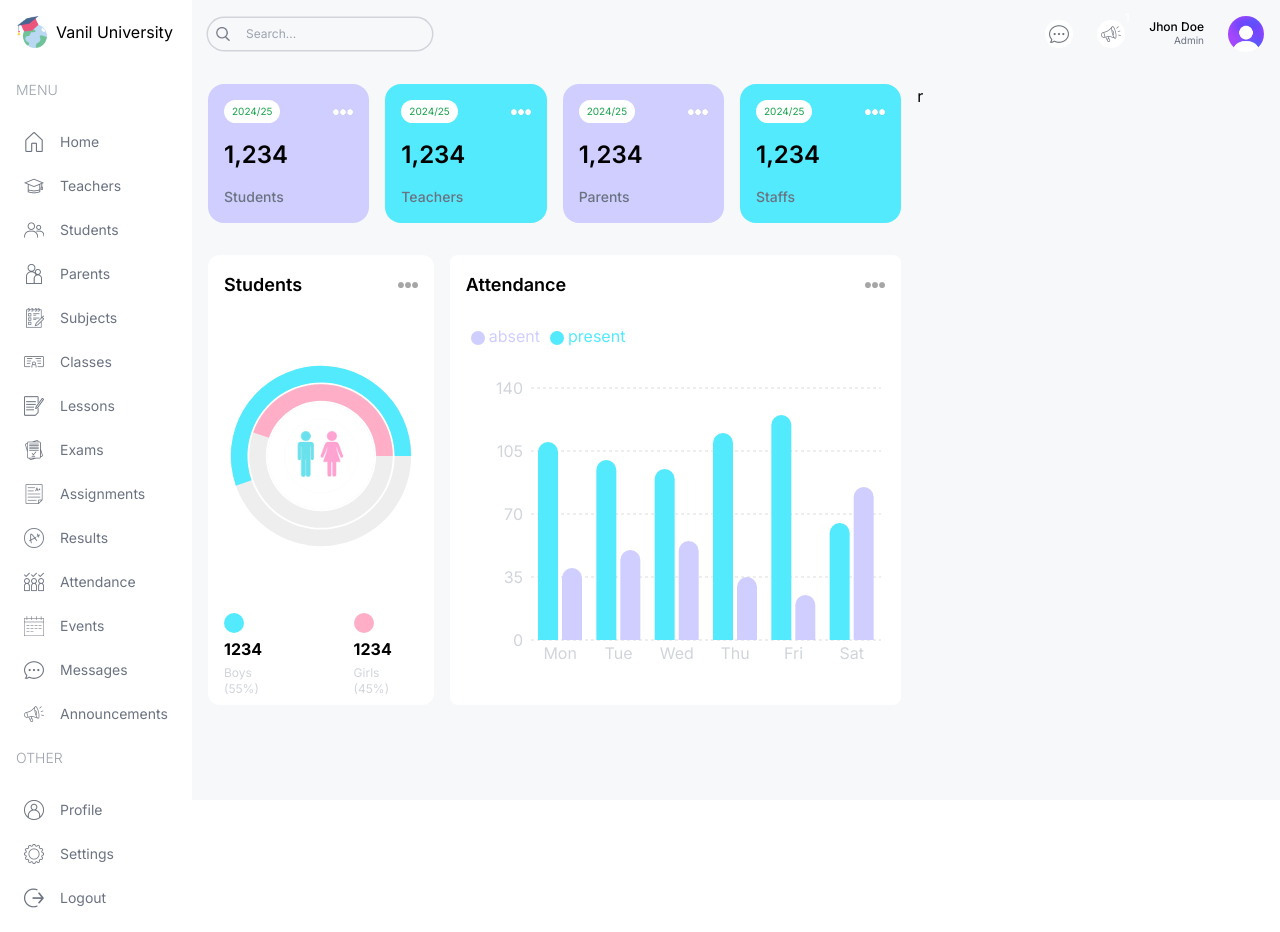
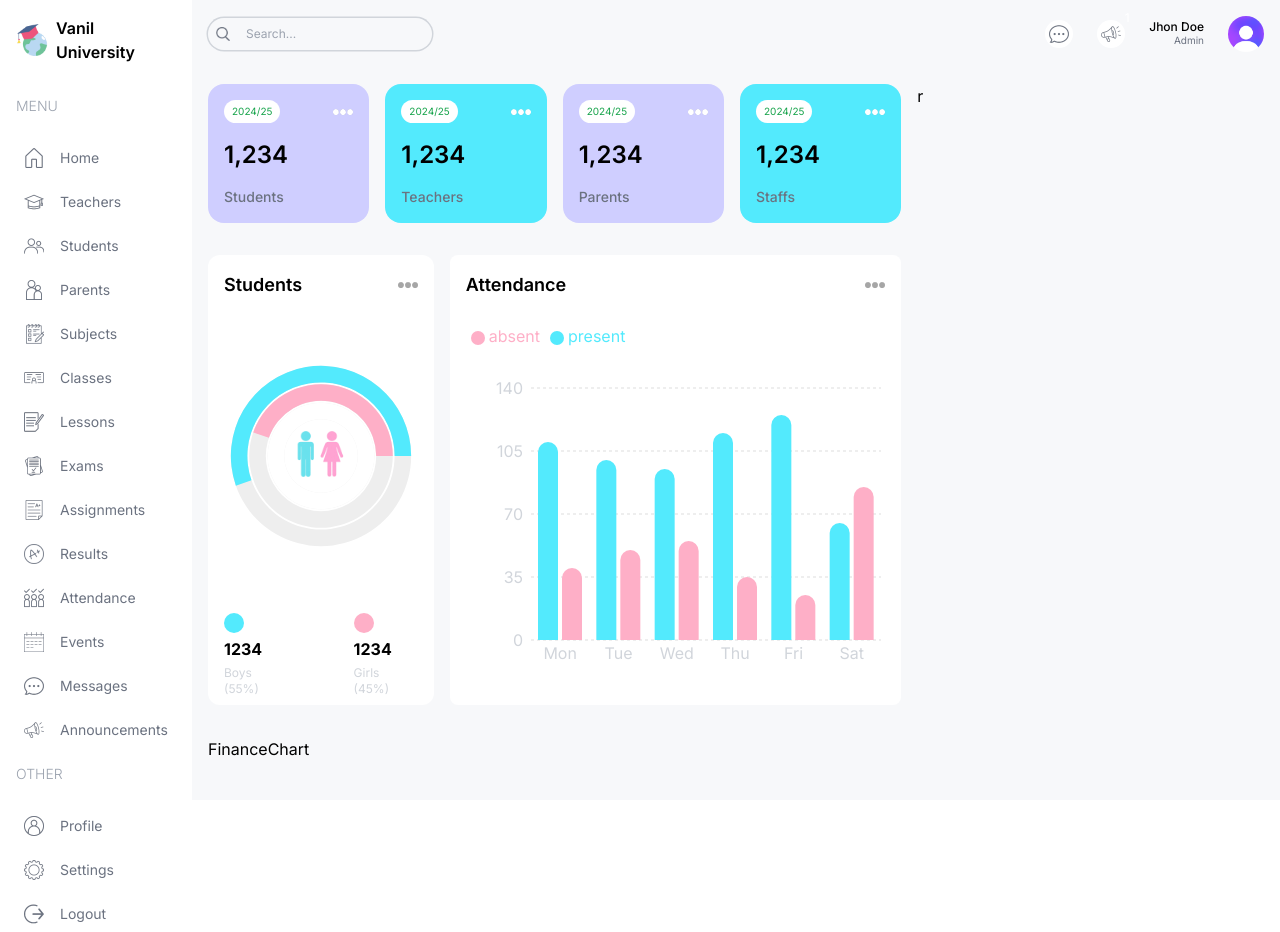
Before and after one commit to Krushang-Mehta/University-Management-Next.App, a Next.js app: page /admin in a window 1280 px wide. Built offline with nearby package versions, Linux system fonts and the light colour scheme.

Commit message:
Attendance Chart Completed

```diff
--- a/src/app/(dashboard)/admin/page.tsx
+++ b/src/app/(dashboard)/admin/page.tsx
@@ -1,6 +1,7 @@
 import UserCard from "@/components/UserCard"
 import CountChart from "@/components/CountChart"
 import AttendenceChart from "@/components/AttendenceChart"
+import FinanceChart from "@/components/FinanceChart"
 
 const AdminPage = () => {
   return (
@@ -33,7 +34,9 @@ const AdminPage = () => {
       </div>
 
       {/* BOTTOM CHARTS */}
-      <div className=""></div>
+      <div className="">
+        <FinanceChart />
+      </div>
 
       </div>
 
--- a/src/app/(dashboard)/layout.tsx
+++ b/src/app/(dashboard)/layout.tsx
@@ -21,7 +21,7 @@ export default function DashboardLayout({
             src="/logo.png"
             alt="logo" width={32} height={32}
           />
-          <span className="hidden lg:block">
+          <span className="hidden lg:block font-semibold">
             Vanil University
           </span>
         </Link>
--- a/src/components/AttendenceChart.tsx
+++ b/src/components/AttendenceChart.tsx
@@ -70,7 +70,7 @@ const AttendenceChart = () => {
           />
           <Bar
             dataKey="absent"
-            fill="#CFCEFF"
+            fill="#feafc7"
             legendType="circle"
             radius={[10, 10, 0, 0]}
           />
--- /dev/null
+++ b/src/components/FinanceChart.tsx
@@ -0,0 +1,7 @@
+const FinanceChart = () => {
+  return (
+    <div className=''>FinanceChart</div>
+  )
+}
+
+export default FinanceChart
--- a/tailwind.config.ts
+++ b/tailwind.config.ts
@@ -20,12 +20,15 @@ const config: Config = {
         skylight: "#EDF9FD",
         purple: "#CFCEFF",
         purpleLight: "#F1F0FF",
+        darkpurple:"#9810fa",
         yellow: "#FAE27C",
         yellowLight: "#FEFCE8",
         candy: "#feafc7",
         candylight: "#feccdc",
         cyan: "#53eafd",
         cyanlight: "#a2f4fd",
+        rose: "#ff2056",
+        roselight: "#ffa1ad",
       }
     },
   },
```
